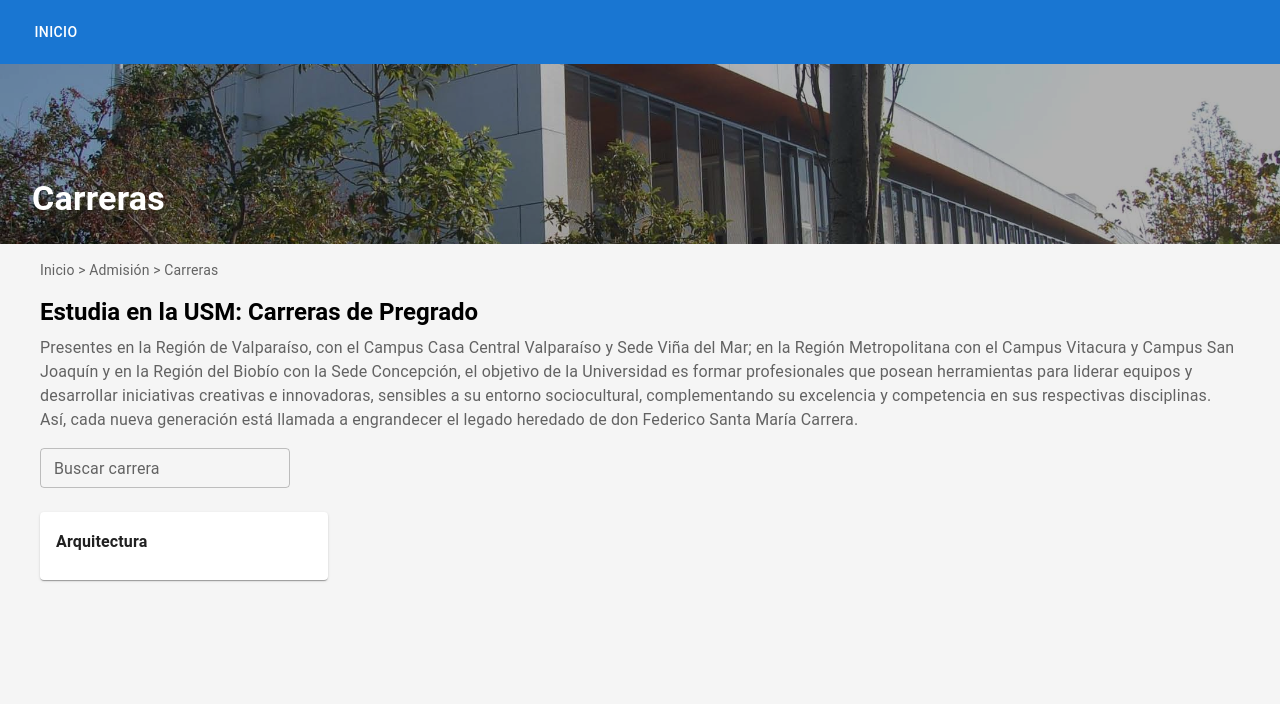
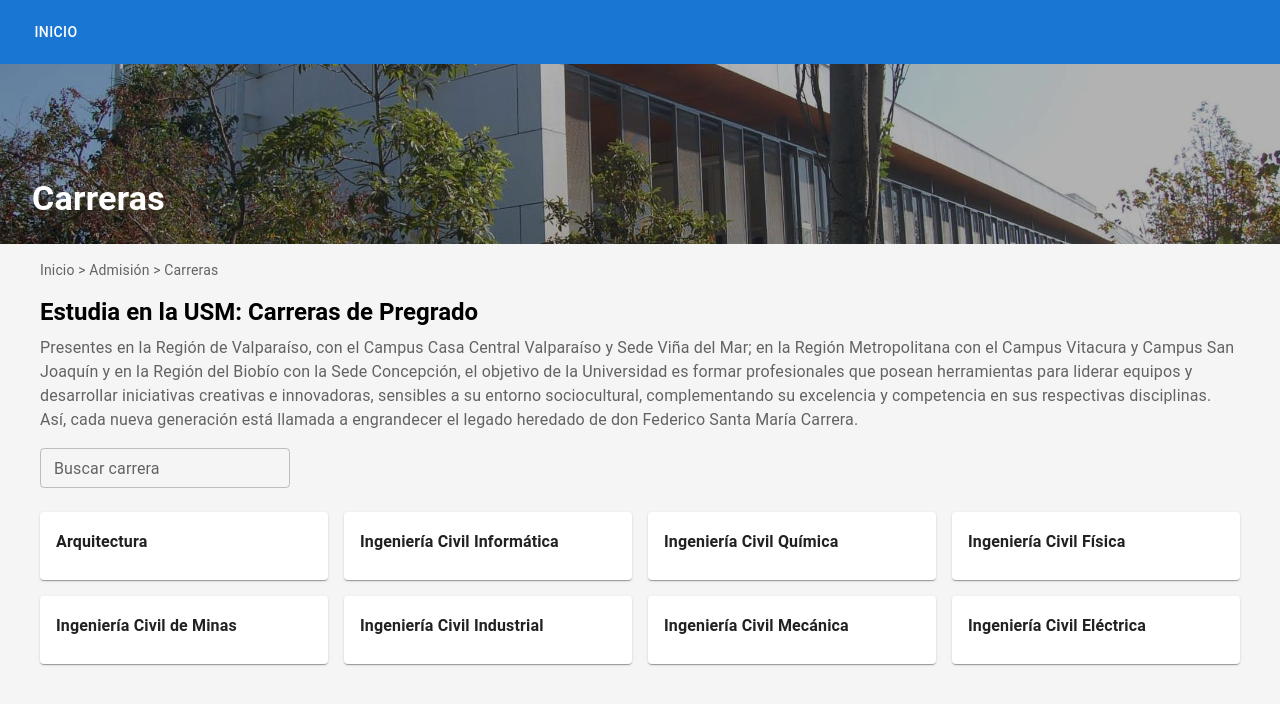
Before and after one commit to SkaptoryX/ProyectoP2, a JavaScript app: page /carreras in a window 1280 px wide. Shown: the top 704 px of the page. Built offline with nearby package versions, Linux system fonts and the light colour scheme; the HTML template or start-up script is replaced by a standard one.

Commit message:
carreras

```diff
--- a/src/pages/CarreraDetalle.js
+++ b/src/pages/CarreraDetalle.js
@@ -1,11 +1,12 @@
 import { Box, Typography, Paper, Grid, Card, CardContent } from '@mui/material';
 import { useParams } from 'react-router-dom';
+import infMalla from '../assets/images/infmalla.png';
+import arquiMalla from '../assets/images/arquimalla.png';
 
 const carrerasData = {
   arquitectura: {
     nombre: 'Arquitectura',
     formacion: `La carrera de Arquitectura de la USM permite dominar y aplicar conocimientos científico-tecnológicos avanzados para el diseño, evaluación y desarrollo del hábitat construido, promoviendo con ello el mejoramiento de la calidad de vida de las personas. Instalará, como tema central de su discurso, la preocupación por la intervención sustentable sobre el medio ambiente, el emprendimiento y la investigación disciplinar. Construirá un activo diálogo interdisciplinar vinculando de modo indisoluble, la creatividad e innovación arquitectónica con las ciencias de la ingeniería y la gestión de los recursos.`,
-    video: 'https://www.youtube.com/embed/9QwM6yQd4nA',
     info: [
       { label: 'Título Profesional', value: 'Arquitecto o Arquitecta' },
       { label: 'Grado Académico', value: 'Licenciado en Arquitectura o Licenciada en Arquitectura' },
@@ -17,27 +18,24 @@
       url: 'https://www.arquitectura.usm.cl/',
       label: 'Conoce el sitio del Departamento de Arquitectura'
     },
-    plan: [
-      {
-        semestre: '1° Semestre',
-        ramos: [
-          'Taller de Introducción a la Arquitectura',
-          'Matemática I',
-          'Introducción a la Física',
-          'Educación Física I'
-        ]
-      },
-      {
-        semestre: '2° Semestre',
-        ramos: [
-          'Taller de Introducción a la Arquitectura',
-          'Matemática II',
-          'Física Básica para Arquitectos',
-          'Educación Física II'
-        ]
-      }
-    ]
+    malla: arquiMalla
   },
+  informatica: {
+    nombre: 'Ingeniería Civil Informática',
+    formacion: 'El/La Ingeniero/a Civil Informático/a de la Universidad Técnica Federico Santa María de forma para apoyar estratégicamente la mejora continua de las organizaciones, integrando eficientemente a las personas y tecnologías de información. Domina y aplica las tecnologías basadas en técnicas cuantitativas en contextos de incertidumbre, diseñando soluciones de software sostenibles y escalables, reflejando su compromiso con la calidad y la innovación. Es capaz de realizar el análisis de sistemas y arquitecturas computacionales a nivel de rendimiento, conectividad y seguridad, y define soluciones computacionales robustas, aplicando algoritmos y fundamentos teóricos para resolver problemas en ingeniería.',
+    info: [
+      { label: 'Título Profesional', value: 'Ingeniero Civil Informático o Ingeniera Civil Informática' },
+      { label: 'Grado Académico', value: 'Licenciatura en Ciencias de la Ingeniería' },
+      { label: 'Duración de los estudios', value: '5 años (10 semestres académicos)' },
+      { label: 'Régimen', value: 'Diurno' },
+      { label: 'Lugar', value: 'Campus Casa Central Valparaíso y Campus San Joaquín' }
+    ],
+    departamento: {
+      url: 'https://www.inf.utfsm.cl/',
+      label: 'Conoce el sitio del Departamento de Informática'
+    },
+    malla: infMalla
+  }
   // ...agrega aquí los datos de las otras carreras...
 };
 
@@ -62,38 +60,40 @@
           {data.nombre}
         </Typography>
       </Box>
+
       <Box sx={{ maxWidth: 1200, mx: 'auto', px: 2 }}>
         <Box sx={{ display: 'flex', alignItems: 'center', mb: 2 }}>
           <Typography variant="body2" color="text.secondary">
             Inicio &gt; Admisión &gt; Carreras &gt; {data.nombre}
           </Typography>
         </Box>
-        <Grid container spacing={2}>
+
+        <Grid container spacing={3}>
           <Grid item xs={12} md={8}>
-            <Typography variant="h5" sx={{ fontWeight: 700, mb: 1 }}>
-              Formación
+            <Typography variant="h5" sx={{ fontWeight: 700, mb: 2 }}>
+              Perfil de Egreso
             </Typography>
-            <Typography variant="body1" color="text.secondary" sx={{ mb: 2 }}>
+            <Typography variant="body1" sx={{ mb: 4 }}>
               {data.formacion}
             </Typography>
-            <Box sx={{ mb: 2 }}>
-              <iframe
-                width="100%"
-                height="315"
-                src={data.video}
-                title={`Video ${data.nombre}`}
-                frameBorder="0"
-                allow="accelerometer; autoplay; clipboard-write; encrypted-media; gyroscope; picture-in-picture"
-                allowFullScreen
-                style={{ borderRadius: 8 }}
-              />
-            </Box>
+            {data.malla && (
+              <Box sx={{ mt: 4 }}>
+                <Typography variant="h5" sx={{ fontWeight: 700, mb: 2 }}>
+                  Plan de Estudios*
+                </Typography>
+                <img
+                  src={data.malla}
+                  alt="Malla Curricular"
+                  style={{ width: '100%', height: 'auto' }}
+                />
+              </Box>
+            )}
           </Grid>
           <Grid item xs={12} md={4}>
             <Paper elevation={2} sx={{ p: 2, mb: 2 }}>
               {data.info.map((item, idx) => (
-                <Box key={idx} sx={{ mb: 1 }}>
-                  <Typography variant="body2" sx={{ fontWeight: 700 }}>
+                <Box key={idx} sx={{ mb: 2 }}>
+                  <Typography variant="subtitle2" sx={{ fontWeight: 700 }}>
                     {item.label}
                   </Typography>
                   <Typography variant="body2" color="text.secondary">
@@ -101,7 +101,7 @@
                   </Typography>
                 </Box>
               ))}
-              <Box sx={{ mt: 2 }}>
+              <Box sx={{ mt: 3 }}>
                 <a
                   href={data.departamento.url}
                   target="_blank"
@@ -114,27 +114,6 @@
             </Paper>
           </Grid>
         </Grid>
-        <Typography variant="h5" sx={{ fontWeight: 700, mt: 4, mb: 2 }}>
-          Plan de Estudios*
-        </Typography>
-        <Grid container spacing={2}>
-          {data.plan.map((sem, idx) => (
-            <Grid item xs={12} md={6} key={idx}>
-              <Card sx={{ bgcolor: '#003366', color: 'white' }}>
-                <CardContent>
-                  <Typography variant="subtitle1" sx={{ fontWeight: 700, mb: 1 }}>
-                    {sem.semestre}
-                  </Typography>
-                  <ul style={{ margin: 0, paddingLeft: 20 }}>
-                    {sem.ramos.map((ramo, i) => (
-                      <li key={i} style={{ marginBottom: 4 }}>{ramo}</li>
-                    ))}
-                  </ul>
-                </CardContent>
-              </Card>
-            </Grid>
-          ))}
-        </Grid>
       </Box>
     </Box>
   );
--- a/src/pages/Carreras.js
+++ b/src/pages/Carreras.js
@@ -3,8 +3,14 @@
 import campus from '../assets/images/campus.jpg';
 
 const carreras = [
-  { nombre: 'Arquitectura', id: 'arquitectura' }
-  // ...agrega aquí las otras carreras solo con nombre e id...
+  { nombre: 'Arquitectura', id: 'arquitectura' },
+  { nombre: 'Ingeniería Civil Informática', id: 'informatica' },
+  { nombre: 'Ingeniería Civil Química', id: 'quimica' },
+  { nombre: 'Ingeniería Civil Física', id: 'fisica' },
+  { nombre: 'Ingeniería Civil de Minas', id: 'minas' },
+  { nombre: 'Ingeniería Civil Industrial', id: 'industrial' },
+  { nombre: 'Ingeniería Civil Mecánica', id: 'mecanica' },
+  { nombre: 'Ingeniería Civil Eléctrica', id: 'electrica' }
 ];
 
 function Carreras() {
@@ -53,8 +59,19 @@
         />
         <Grid container spacing={2}>
           {carreras.map((carrera, idx) => (
-            <Grid item xs={12} sm={6} md={3} key={idx}>
-              <Card sx={{ height: '100%', cursor: 'pointer' }} onClick={() => navigate(`/carreras/${carrera.id}`)}>
+            <Grid item xs={12} sm={6} md={4} lg={3} key={idx}>
+              <Card
+                sx={{
+                  height: '100%',
+                  cursor: 'pointer',
+                  '&:hover': {
+                    backgroundColor: '#f5f5f5',
+                    transform: 'translateY(-4px)',
+                    transition: 'all 0.3s ease-in-out'
+                  }
+                }}
+                onClick={() => navigate(`/carreras/${carrera.id}`)}
+              >
                 <CardContent>
                   <Typography variant="subtitle1" sx={{ fontWeight: 700 }}>
                     {carrera.nombre}
```
Also changed, not shown: src/assets/images/arquimalla.png (added), src/assets/images/infmalla.png (added).
